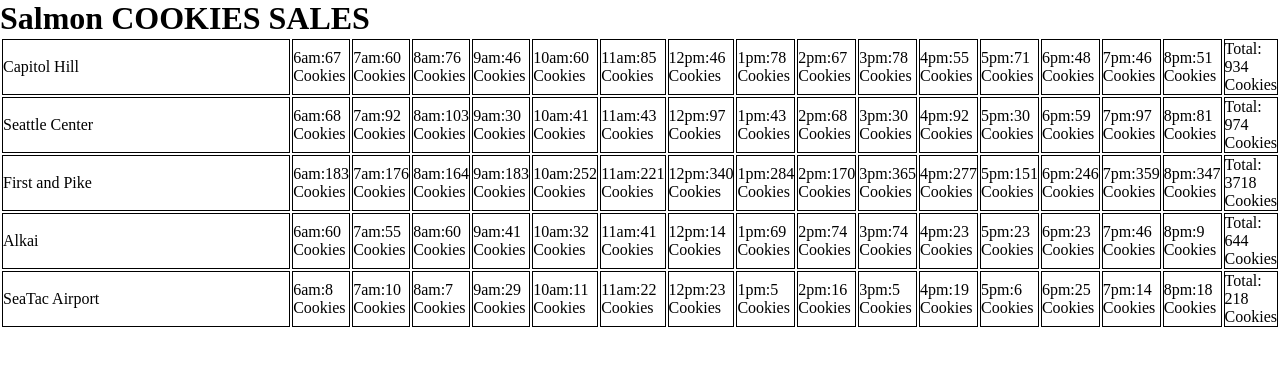
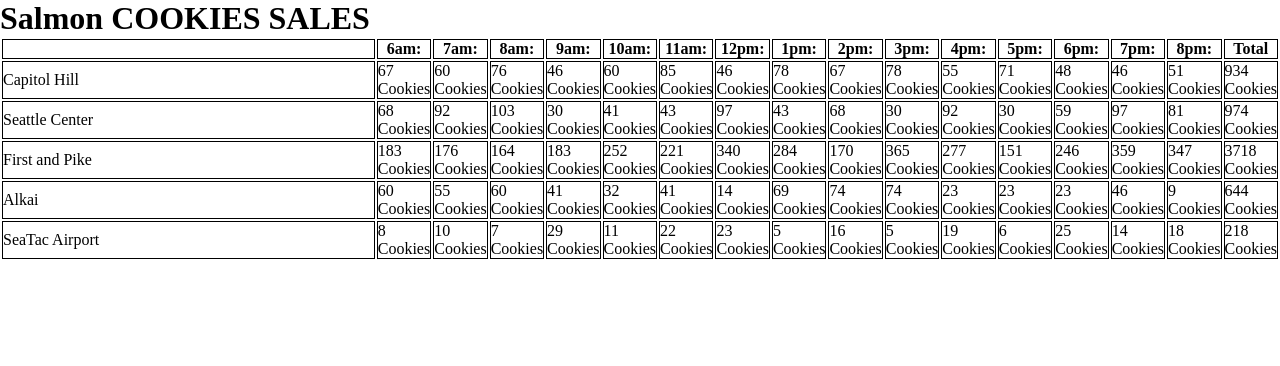
Before and after one commit to saidmattar/cookie-stand, a plain HTML site: page sales.html in a window 1280 px wide. Drawn offline with Linux system fonts and the light colour scheme.

Commit message:
added the header.

```diff
--- a/app.js
+++ b/app.js
@@ -164,7 +164,7 @@ var capitolHill = {
   },
   hourlyAvrage: function(){
     var cookiesHour;
-    for( var i=0; i < 15; i++){
+    for( var i=0; i < this.storeHours.length; i++){
       cookiesHour = this.avrgcoksehourly * this.locationRandomCust();
       this.storeHourlyAve.push(Math.round(cookiesHour));
       this.totalCookies +=  Math.round(cookiesHour);
@@ -179,7 +179,7 @@ var hourlySales = document.createElement('ul');
 body.appendChild(hourlySales);
 capitolHill.hourlyAvrage();
 var storeHours = ['6am:','7am:','8am:','9am:','10am:','11am:','12pm:','1pm:', '2pm:', '3pm:', '4pm:', '5pm:', '6pm:', '7pm:', '8pm:'];
-for(var i = 0; i < 15; i++){
+for(var i = 0; i < this.storeHours.length; i++){
   var hours = document.createElement('li');
   hourlySales.appendChild(hours);
   hours.textContent =  storeHours[i]
--- a/new1app.js
+++ b/new1app.js
@@ -5,6 +5,7 @@ console.log('we got main', main);
 
 function Store(name,minCustHourly,maxCustHourly,avrgcoksehourly){
   this.name = name;
+  this.StoreHours = [];
   this.minCustHourly = minCustHourly;
   this.maxCustHourly = maxCustHourly;
   this.avrgcoksehourly = avrgcoksehourly;
@@ -18,7 +19,7 @@ Store.prototype.locationRandomCust = function(){
 
 Store.prototype.hourlyAvrage = function(){
   var cookiesHour;
-  for( var i=0; i < 15; i++){
+  for( var i=0; i < this.storeHours.length; i++){
     cookiesHour = this.avrgcoksehourly * this.locationRandomCust();
     this.storeHourlyAve.push(Math.round(cookiesHour));
     this.totalCookies +=  Math.round(cookiesHour);
@@ -40,17 +41,36 @@ Store.prototype.getTable = function(){
   hourlySales.appendChild(names);
   this.hourlyAvrage();
 
+//var tableHeader = document.getElementById('thead');
   for(var i = 0; i < 15; i++){
     var hours = document.createElement('td');
     hourlySales.appendChild(hours);
-    hours.textContent =  storeHours[i]
-    + this.storeHourlyAve[i] + ' Cookies';
+    hours.textContent = this.storeHourlyAve[i] + ' Cookies';
   }
   var total = document.createElement('td');
-  total.textContent = 'Total: ' + this.totalCookies + ' Cookies';
+  total.textContent =  this.totalCookies + ' Cookies';
   hourlySales.appendChild(total);
   table.appendChild(hourlySales);
 };
+
+function  makeHeader()  {
+  var table = document.getElementById('table');
+  var header = document.createElement('tr');
+  var sOpenHours = document.createElement('th');
+  header.appendChild(sOpenHours);
+  table.appendChild(header);
+  for( var i = 0; i < storeHours.length; i++){
+    sOpenHours = document.createElement('th');
+    sOpenHours.textContent = storeHours[i];
+    header.appendChild(sOpenHours);
+  }
+  sOpenHours = document.createElement('th');
+  header.appendChild(sOpenHours);
+  sOpenHours.textContent = 'Total';
+
+}
+
+
 
 Store.prototype.locationRandomCust = function(){
   return Math.floor(Math.random() * (this.maxCustHourly-this.minCustHourly+1) + this.minCustHourly);
@@ -72,6 +92,7 @@ var seattleCenter = new Store('Seattle Center', 11, 38, 2.7);
 var firstPike = new Store('First and Pike', 23, 65, 6.3);
 
 capitolHill.makeTable();
+makeHeader();
 capitolHill.getTable();
 seattleCenter.getTable();
 firstPike.getTable();
--- a/style.css
+++ b/style.css
@@ -6,6 +6,6 @@
  html, body {
    height: 100%;
  }
- td {
+ td, th {
    border: 1px solid black;
  }
```
